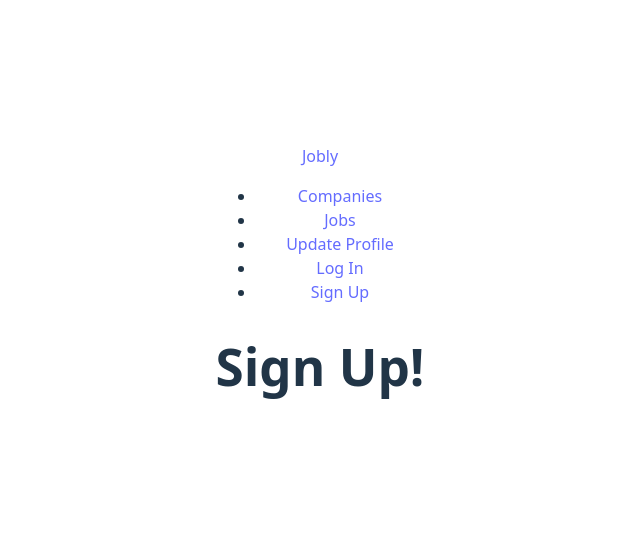
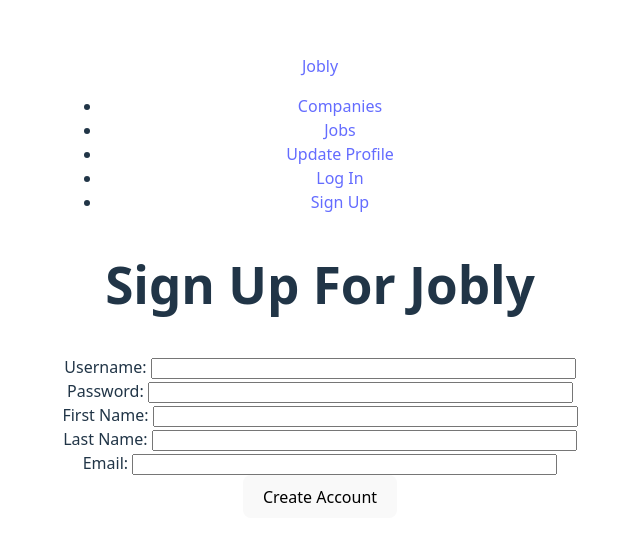
Before and after one commit to franklinkong981/Jobly_Frontend, a React (Vite) app in the folder jobly_frontend/: page /signup in a window 1280 px wide. Shown: the part 114-656 px from the top of the page, without its empty margins (320-960 px from the left). Built offline with nearby package versions, Linux system fonts and the light colour scheme.

Commit message:
I implemented design/layout of SignUpForm component

```diff
--- a/jobly_frontend/src/components/auth/LoginForm.jsx
+++ b/jobly_frontend/src/components/auth/LoginForm.jsx
@@ -1,4 +1,5 @@
-import React from "react";
+import React, {useState} from "react";
+import {useFormik} from "formik";
 
 function LoginForm() {
   return (
--- a/jobly_frontend/src/components/auth/SignupForm.jsx
+++ b/jobly_frontend/src/components/auth/SignupForm.jsx
@@ -1,8 +1,50 @@
-import React from "react";
+import React, {useState} from "react";
+import {useFormik} from "formik";
 
-function SignupForm() {
+function SignupForm({signUpFunc}) {
+  const formik = useFormik({
+    initialValues: {
+      username: '',
+      password: '',
+      firstName: '',
+      lastName: '',
+      email: ''
+    },
+    validateOnChange: false,
+    validateOnBlur: false,
+    async onSubmit(values) {
+      await signUpFunc(values);
+    }
+  });
+
+
   return (
-    <h1>Sign Up!</h1>
+    <section className="col-md-4">
+      <h1>Sign Up For Jobly</h1>
+      <form className="SignUpForm" onSubmit={formik.handleSubmit}>
+        <label htmlFor="username=field">Username: </label>
+        <input id="username-field" className="SignupForm-username-field" type="text" name="username"
+        size="50" value={formik.values.username} onChange={formik.handleChange}/><br/>
+
+        <label htmlFor="password=field">Password: </label>
+        <input id="password-field" className="SignupForm-password-field" type="password" name="password"
+        size="50" value={formik.values.password} onChange={formik.handleChange}/><br/>
+
+        <label htmlFor="firstName-field">First Name: </label>
+        <input id="firstName-field" className="SignupForm-firstName-field" type="text" name="firstName"
+        size="50" value={formik.values.firstName} onChange={formik.handleChange}/><br/>
+
+        <label htmlFor="lastName-field">Last Name: </label>
+        <input id="lastName-field" className="SignupForm-lastName-field" type="text" name="lastName"
+        size="50" value={formik.values.lastName} onChange={formik.handleChange}/><br/>
+
+        <label htmlFor="email-field">Email: </label>
+        <input id="email-field" className="SignupForm-email-field" type="email" name="email"
+        size="50" value={formik.values.email} onChange={formik.handleChange}/><br/>
+
+        <button className="SignUpForm-submit-button" type="submit">Create Account</button>
+      </form>
+    </section>
   );
 }
 
```
